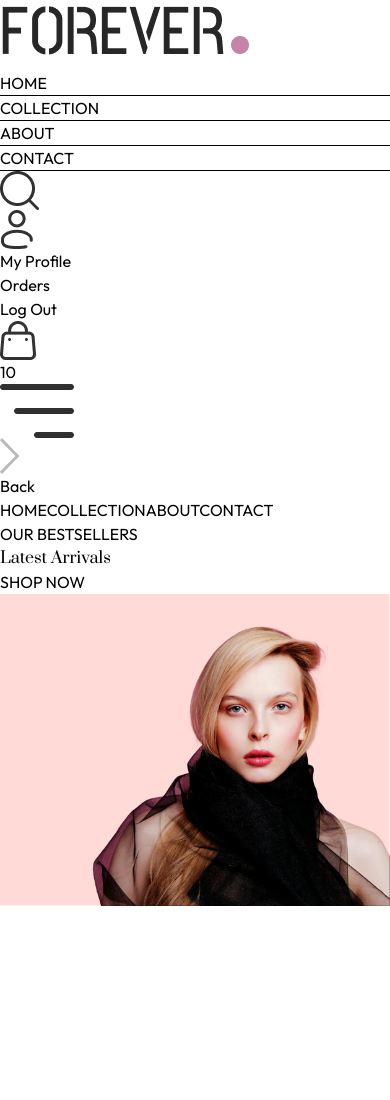
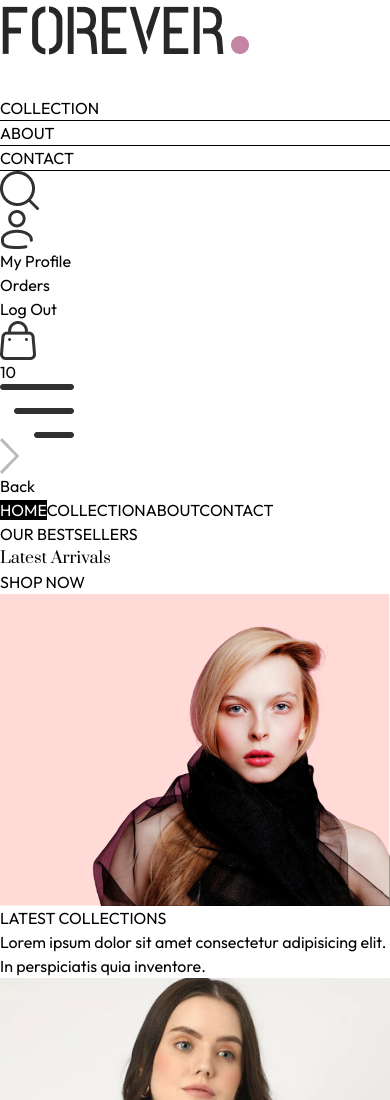
Before and after one commit to developerjadhav/abhiVastra-ecommerce-site, a React (Vite) app: page / in a window 390 px wide. Shown: the top 1100 px of the page. Before the commit the page ends 906 px from the top, so only its background shows below. Built offline with nearby package versions, Linux system fonts and the light colour scheme.

Commit message:
Created Latest Collections Section

```diff
--- /dev/null
+++ b/src/components/LatestCollection.jsx
@@ -0,0 +1,37 @@
+import React, { useContext, useEffect, useState } from 'react'
+import { ShopContext } from '../context/ShopContext';
+import Title from './Title';
+import ProductItem from './ProductItem';
+
+const LatestCollection = () => {
+
+    const { products } = useContext(ShopContext);
+    const [latestProducts, setLatestProducts] = useState([]);
+
+    useEffect(() => {
+        setLatestProducts(products.slice(0,10));
+    },[])
+
+    return (
+        <div className='my-10'>
+            <div className='text-center py-8 text-3xl'>
+                <Title text1={'LATEST'} text2={'COLLECTIONS'} />
+                <p className='w-3/4 m-auto text-xs sm:text-sm md:text-base text-gray-600'>
+                Lorem ipsum dolor sit amet consectetur adipisicing elit. In perspiciatis quia inventore.
+                </p>
+            </div>
+
+            {/* Rendering products */}
+            <div className='grid grid-cols-2 sm:grid-cols-3 md:grid-cols-4 lg:grid-cols-5 gap-4 gap-y-6'>
+                {
+                    latestProducts.map((item, index) => (
+                        <ProductItem key={index} id={item._id} image={item.image} name={item.name} price={item.price} />
+                    ))
+                }
+            </div>
+
+        </div>
+    )
+}
+
+export default LatestCollection
--- a/src/components/Navbar.jsx
+++ b/src/components/Navbar.jsx
@@ -8,7 +8,8 @@
 
     return (
         <div className='flex items-center justify-between py-5 font-medium'>
-            <img src={assets.logo} className='w-36' alt="" />
+
+            <Link to='/'><img src={assets.logo} className='w-36' alt="" /></Link>
 
             <ul className='hidden sm:flex gap-5 text-sm text-grey-700'>
 
--- /dev/null
+++ b/src/components/ProductItem.jsx
@@ -0,0 +1,20 @@
+import React, { useContext } from 'react'
+import { ShopContext } from '../context/ShopContext';
+import { Link } from 'react-router-dom';
+
+const ProductItem = ({ id, image, name, price }) => {
+
+    const { currency } = useContext(ShopContext);
+
+    return (
+        <Link className='text-gray-700 cursor-pointer' to={`/product/${id}`}>
+            <div className='overflow-hidden'>
+                <img className='hover:scale-110 transition ease-in-out' src={image[0]} alt="" />
+            </div>
+            <p className='pt-3 pb-1 text-sm'>{name}</p>
+            <p className='text-sm font-medium'>{currency}{price}</p>
+        </Link>
+    )
+}
+
+export default ProductItem
--- /dev/null
+++ b/src/components/Title.jsx
@@ -0,0 +1,12 @@
+import React from 'react'
+
+const Title = ({text1, text2}) => {
+  return (
+    <div className='inline-flex gap-2 items-center mb-3'>
+      <p className='text-gray-500'>{text1} <span className='text-gray-700 font-medium'>{text2}</span></p>
+      <p className='w-8 sm:w-12 h-[1px] sm:h-[2px] bg-gray-700'></p>
+    </div>
+  )
+}
+
+export default Title
--- a/src/index.css
+++ b/src/index.css
@@ -3,11 +3,11 @@
 @import "tailwindcss";
 
 a.active hr {
-    display: block;
+  display: block;
 }
 
 * {
-    font-family: Outfit;
+  font-family: Outfit;
 }
 
 .prata-regular {
@@ -15,3 +15,10 @@
   font-weight: 400;
   font-style: normal;
 }
+
+@media (max-width:640px) {
+  a.active {
+    background-color: black;
+    color: white;
+  }
+}
--- a/src/main.jsx
+++ b/src/main.jsx
@@ -2,9 +2,12 @@
 import './index.css'
 import App from './App.jsx'
 import { BrowserRouter } from 'react-router-dom'
+import ShopContextProvider from './context/ShopContext.jsx'
 
 createRoot(document.getElementById('root')).render(
   <BrowserRouter>
-    <App />
+    <ShopContextProvider>
+      <App />
+    </ShopContextProvider>
   </BrowserRouter>,
 )
--- a/src/pages/Home.jsx
+++ b/src/pages/Home.jsx
@@ -1,10 +1,12 @@
 import React from 'react'
 import Hero from '../components/Hero'
+import LatestCollection from '../components/LatestCollection'
 
 const Home = () => {
   return (
     <div>
       <Hero/>
+      <LatestCollection/>
     </div>
   )
 }
```
